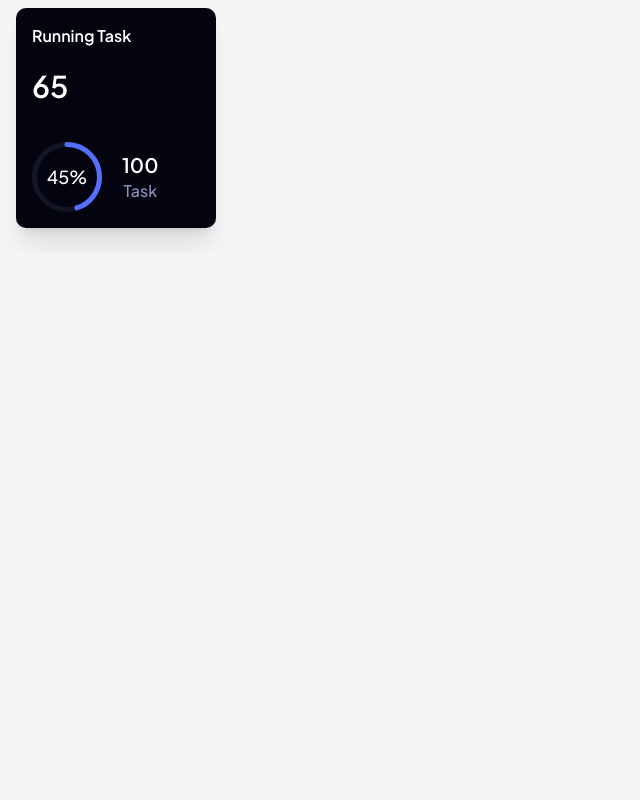
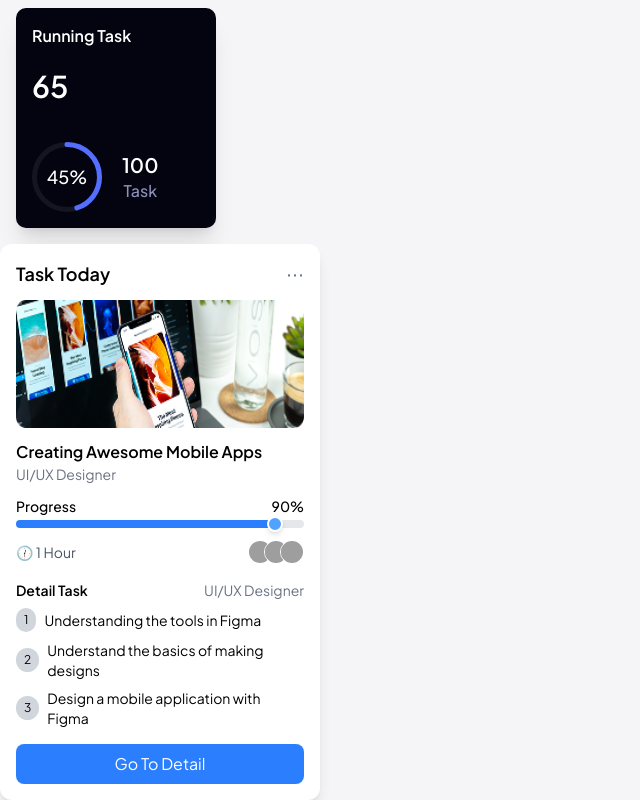
Before and after one commit to Evans-Asiedu/task-management, a React (Vite) app: page / in a window 1280 px wide. Shown: the part 546-1346 px from the top of the page, without its empty margins (0-640 px from the left). Before the commit the page ends 800 px from the top, so only its background shows below. Built offline with nearby package versions, Linux system fonts and the light colour scheme; grey boxes are pictures that could not be loaded.

Commit message:
done with the task card

```diff
--- a/src/App.jsx
+++ b/src/App.jsx
@@ -1,6 +1,7 @@
 import { data } from "src/data";
 import RunningTask from "./components/RunningTask";
 import { Calendar } from "./components/Calendar";
+import { TaskCard } from "./components/task_card";
 
 function App() {
   return (
@@ -12,6 +13,7 @@ function App() {
       <img src={data.tasks[0].imageUrl} alt="" />
       <Calendar />
       <RunningTask />
+      <TaskCard/>
     </>
   );
 }
--- /dev/null
+++ b/src/components/task_card.jsx
@@ -0,0 +1,82 @@
+export function TaskCard() {
+    return (
+      <div className="bg-white w-80 rounded-xl shadow-lg p-4">
+        {/* Header */}
+        <div className="flex justify-between items-center mb-3">
+          <h2 className="text-lg font-semibold">Task Today</h2>
+          <button className="text-gray-500 text-lg">⋯</button>
+        </div>
+
+        {/* Image Section */}
+        <img
+          src="/Image.png"
+          alt="Task Preview"
+          className="w-full h-32 rounded-lg object-fit"
+        />
+
+        {/* Task Title & Role */}
+        <h3 className="text-md font-semibold mt-3">Creating Awesome Mobile Apps</h3>
+        <p className="text-gray-500 text-sm">UI/UX Designer</p>
+
+        {/* Progress Bar */}
+        <div className="mt-3">
+            <div className="flex justify-between items-center">
+                <p className="text-sm font-medium">Progress</p>
+                <span className="stroke-primary-500 text-sm font-medium">90%</span>
+            </div>
+
+            <div className="relative w-full bg-gray-200 h-2 rounded-full mt-1">
+            {/* Progress Fill */}
+            <div className="bg-blue-500 h-2 rounded-full" style={{ width: "90%" }}></div>
+
+            {/* Circular Indicator */}
+            <div
+                className="absolute top-1/2 right-0 -translate-x-1/2 -translate-y-1/2
+                        w-4 h-4 bg-blue-400 border-2 border-white rounded-full shadow-md"
+                style={{ left: "90%" }}
+            ></div>
+            </div>
+
+        </div>
+
+        {/* Time & Avatars */}
+        <div className="flex justify-between items-center mt-3">
+          <div className="flex items-center space-x-2">
+            <span className="text-gray-600 text-sm">🕧 1 Hour</span>
+          </div>
+          <div className="flex -space-x-2">
+            <img src="/avatar1.jpg" className="w-6 h-6 rounded-full border border-white" />
+            <img src="/avatar2.jpg" className="w-6 h-6 rounded-full border border-white" />
+            <img src="/avatar3.jpg" className="w-6 h-6 rounded-full border border-white" />
+          </div>
+        </div>
+
+        {/* Detail Task Section */}
+        <div className="mt-4">
+            <div className="flex justify-between items-center">
+                <p className="text-sm font-semibold">Detail Task</p>
+                <p className="text-gray-500 text-sm">UI/UX Designer</p>
+            </div>
+          <ul className="mt-2 space-y-2">
+            <li className="flex items-center space-x-2">
+              <span className="bg-gray-300 text-xs px-2 py-1 rounded-full">1</span>
+              <p className="text-sm">Understanding the tools in Figma</p>
+            </li>
+            <li className="flex items-center space-x-2">
+              <span className="bg-gray-300 text-xs px-2 py-1 rounded-full">2</span>
+              <p className="text-sm">Understand the basics of making designs</p>
+            </li>
+            <li className="flex items-center space-x-2">
+              <span className="bg-gray-300 text-xs px-2 py-1 rounded-full">3</span>
+              <p className="text-sm">Design a mobile application with Figma</p>
+            </li>
+          </ul>
+        </div>
+
+        {/* Go To Detail Button */}
+        <button className="bg-blue-500 text-white w-full py-2 rounded-lg mt-4 cursor-pointer">
+          Go To Detail
+        </button>
+      </div>
+    );
+  }
```
Also changed, not shown: public/more.png (added).
